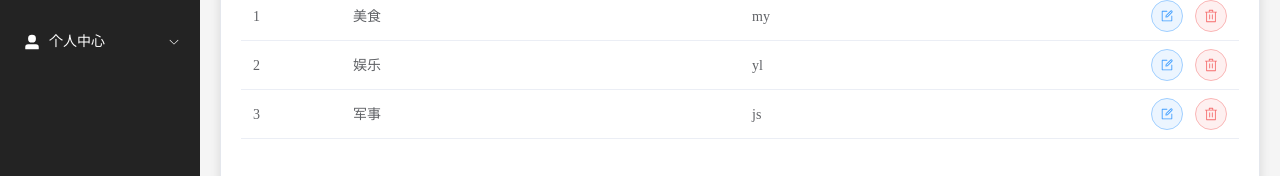
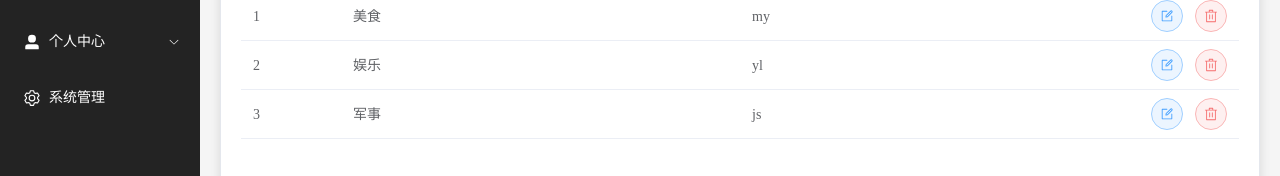
Before and after one commit to yangfeng19901210/big_event_vue, a Vue app: page /article/category in a window 1280 px wide. Shown: the part 218-394 px from the top of the page. Built offline with nearby package versions, Linux system fonts and the light colour scheme; no server answers.

Commit message:
添加一个额外菜单

```diff
--- a/src/views/Layout.vue
+++ b/src/views/Layout.vue
@@ -7,7 +7,8 @@ import {
     Crop,
     EditPen,
     SwitchButton,
-    CaretBottom
+    CaretBottom,
+    Setting
 } from '@element-plus/icons-vue'
 import avatar from '@/assets/default.png'
 </script>
@@ -57,6 +58,10 @@ import avatar from '@/assets/default.png'
                         <span>重置密码</span>
                     </el-menu-item>
                 </el-sub-menu>
+                <el-menu-item index="/article/manage">
+                    <el-icon><Setting /></el-icon>
+                    <span>系统管理</span>
+                </el-menu-item>
             </el-menu>
         </el-aside>
         <!-- 右侧主区域 -->
```
